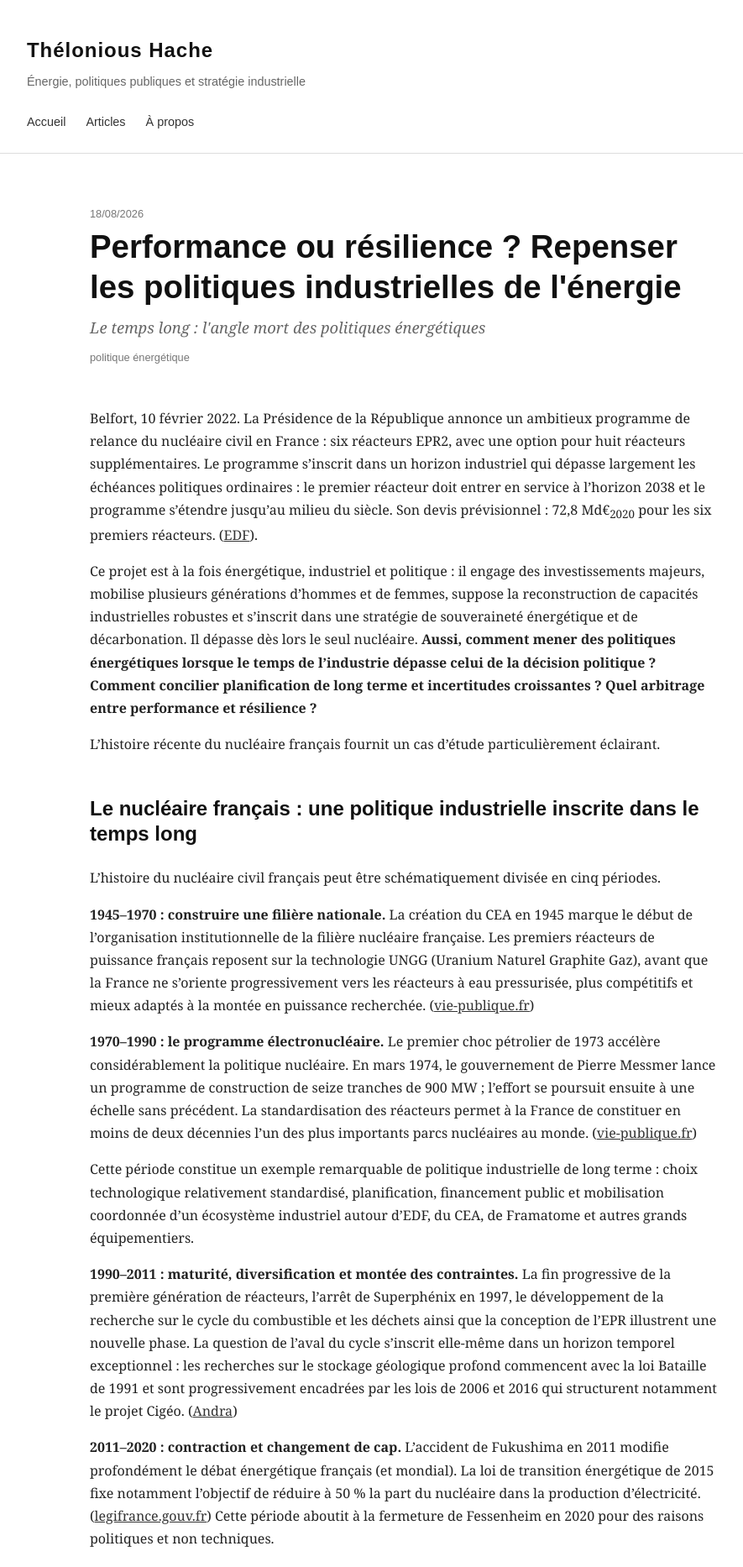
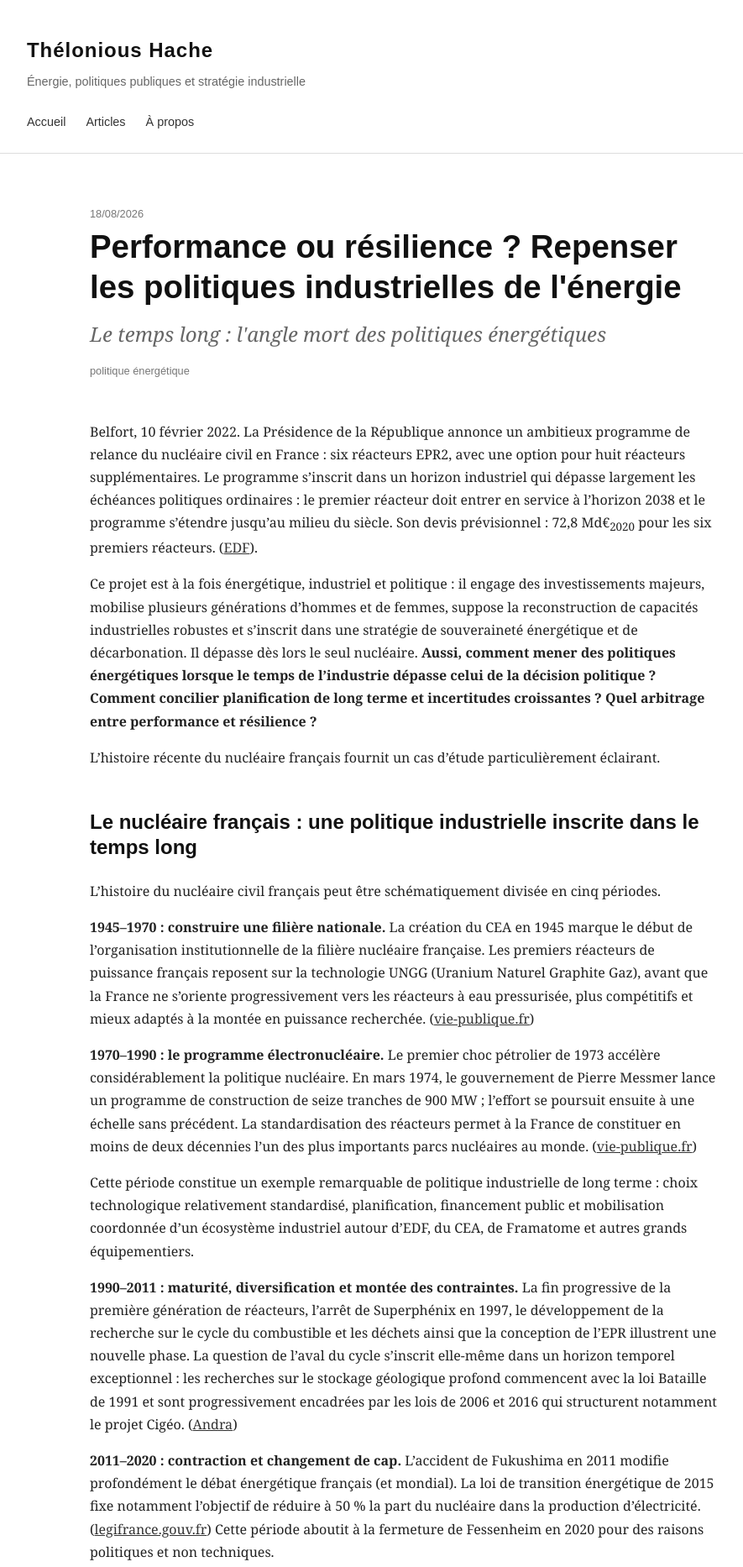
Before and after one commit to TheloniousHache/thelonious-hache.github.io, a Jekyll site: the page built from _posts/2026-08-16-note1.md, in a window 1280 px wide. Shown: the top 1866 px of the page at 84% size, without its empty margins (158-1043 px from the left). Built offline with Jekyll 4.4.1, drawn with Linux system fonts in a browser that asks for light colours.

Commit message:
Update style.css

```diff
--- a/assets/css/style.css
+++ b/assets/css/style.css
@@ -261,10 +261,10 @@ a {
 .post-subtitle {
   margin: 0.6rem 0 0;
   font-family: Georgia, "Times New Roman", serif;
-  font-size: 1.15rem;
+  font-size: 1.5rem;
   font-style: italic;
   font-weight: normal;
-  line-height: 1.5;
+  line-height: 1.8;
   color: #666;
 }
 
```
